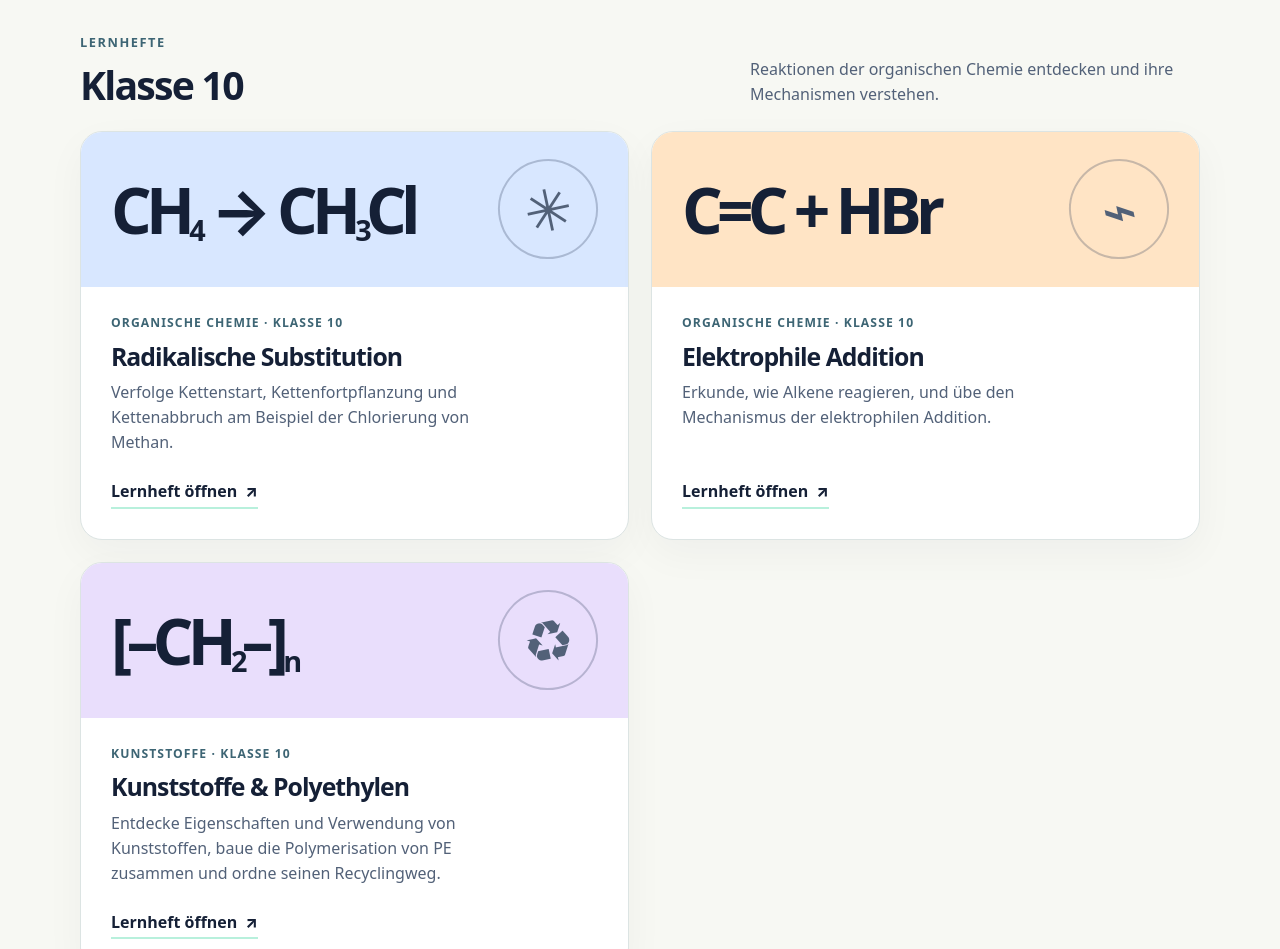
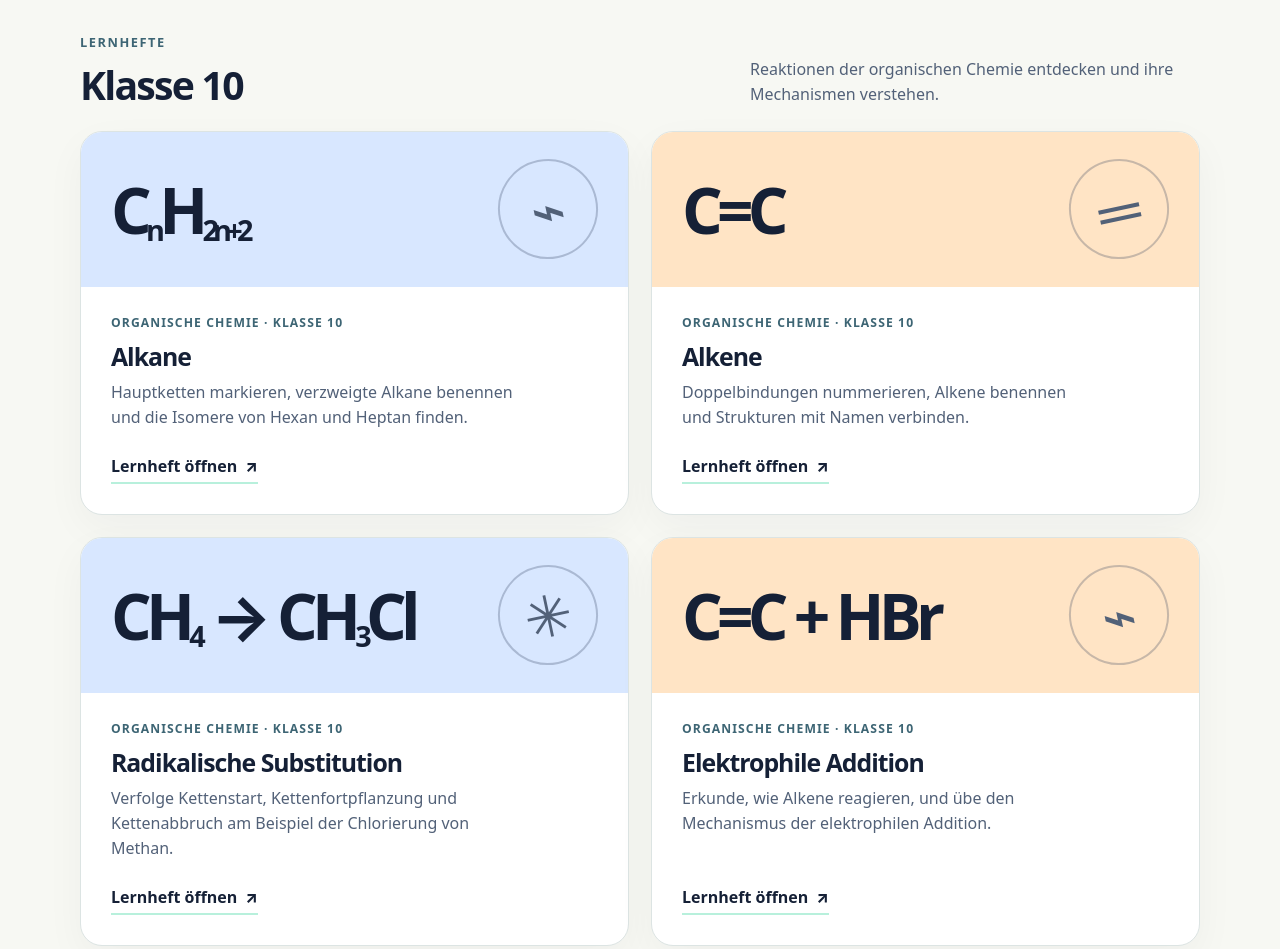
Before and after one commit to FrauMeyer-lab/Chemie, a plain HTML site: page index.html in a window 1280 px wide. Shown: the part 1380-2329 px from the top of the page. Drawn offline with Linux system fonts and the light colour scheme.

Commit message:
Add Alkane and Alkene workbooks to grade 10 overview

```diff
--- a/index.html
+++ b/index.html
@@ -79,7 +79,9 @@
     <section class="year-section" id="klasse-10" aria-labelledby="title-10">
       <div class="section-head"><div><span class="kicker">Lernhefte</span><h2 id="title-10">Klasse 10</h2></div><p>Reaktionen der organischen Chemie entdecken und ihre Mechanismen verstehen.</p></div>
       <div class="grid">
-        <article class="card card--blue"><div class="card-top"><span class="formula" aria-hidden="true">CH<sub>4</sub> → CH<sub>3</sub>Cl</span><span class="molecule" aria-hidden="true">✳</span></div><div class="card-body"><span class="tag">Organische Chemie · Klasse 10</span><h3>Radikalische Substitution</h3><p>Verfolge Kettenstart, Kettenfortpflanzung und Kettenabbruch am Beispiel der Chlorierung von Methan.</p><a class="card-link" href="Radikalische_Substitution_Klasse_10.html">Lernheft öffnen <span aria-hidden="true">↗</span></a></div></article>
+        <article class="card card--blue"><div class="card-top"><span class="formula" aria-hidden="true">C<sub>n</sub>H<sub>2n+2</sub></span><span class="molecule" aria-hidden="true">⌁</span></div><div class="card-body"><span class="tag">Organische Chemie · Klasse 10</span><h3>Alkane</h3><p>Hauptketten markieren, verzweigte Alkane benennen und die Isomere von Hexan und Heptan finden.</p><a class="card-link" href="Alkane_Klasse_10.html">Lernheft öffnen <span aria-hidden="true">↗</span></a></div></article>
+        <article class="card card--orange"><div class="card-top"><span class="formula" aria-hidden="true">C=C</span><span class="molecule" aria-hidden="true">═</span></div><div class="card-body"><span class="tag">Organische Chemie · Klasse 10</span><h3>Alkene</h3><p>Doppelbindungen nummerieren, Alkene benennen und Strukturen mit Namen verbinden.</p><a class="card-link" href="Alkene_Klasse_10.html">Lernheft öffnen <span aria-hidden="true">↗</span></a></div></article>
+                <article class="card card--blue"><div class="card-top"><span class="formula" aria-hidden="true">CH<sub>4</sub> → CH<sub>3</sub>Cl</span><span class="molecule" aria-hidden="true">✳</span></div><div class="card-body"><span class="tag">Organische Chemie · Klasse 10</span><h3>Radikalische Substitution</h3><p>Verfolge Kettenstart, Kettenfortpflanzung und Kettenabbruch am Beispiel der Chlorierung von Methan.</p><a class="card-link" href="Radikalische_Substitution_Klasse_10.html">Lernheft öffnen <span aria-hidden="true">↗</span></a></div></article>
         <article class="card card--orange"><div class="card-top"><span class="formula" aria-hidden="true">C=C + HBr</span><span class="molecule" aria-hidden="true">⌁</span></div><div class="card-body"><span class="tag">Organische Chemie · Klasse 10</span><h3>Elektrophile Addition</h3><p>Erkunde, wie Alkene reagieren, und übe den Mechanismus der elektrophilen Addition.</p><a class="card-link" href="Elektrophile_Addition_Klasse_10.html">Lernheft öffnen <span aria-hidden="true">↗</span></a></div></article>
         <article class="card card--purple"><div class="card-top"><span class="formula" aria-hidden="true">[–CH<sub>2</sub>–]<sub>n</sub></span><span class="molecule" aria-hidden="true">♻</span></div><div class="card-body"><span class="tag">Kunststoffe · Klasse 10</span><h3>Kunststoffe &amp; Polyethylen</h3><p>Entdecke Eigenschaften und Verwendung von Kunststoffen, baue die Polymerisation von PE zusammen und ordne seinen Recyclingweg.</p><a class="card-link" href="Kunststoffe_PE_Klasse_10.html">Lernheft öffnen <span aria-hidden="true">↗</span></a></div></article>
       </div>
```
